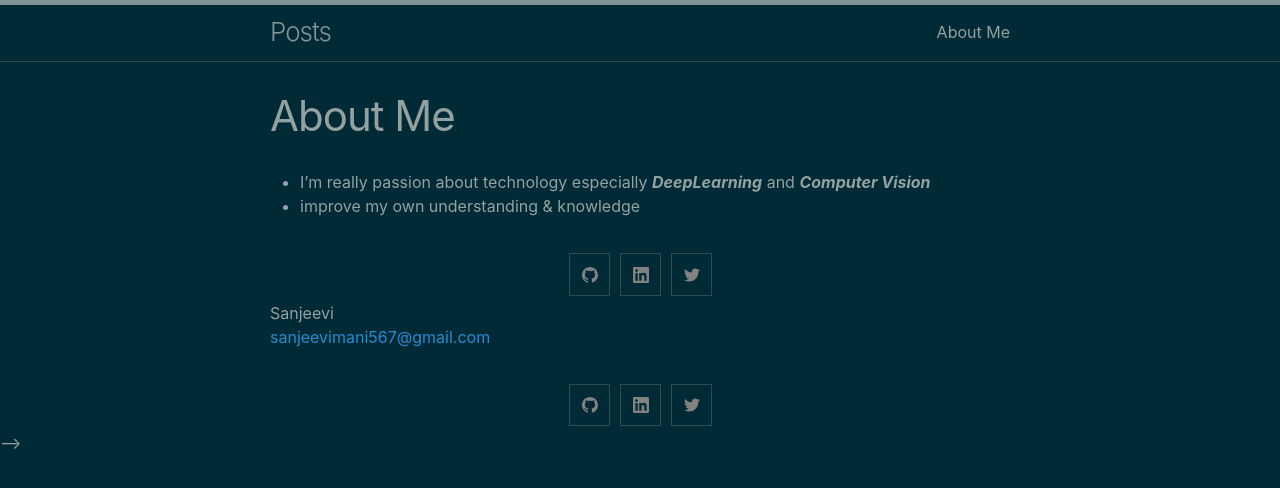
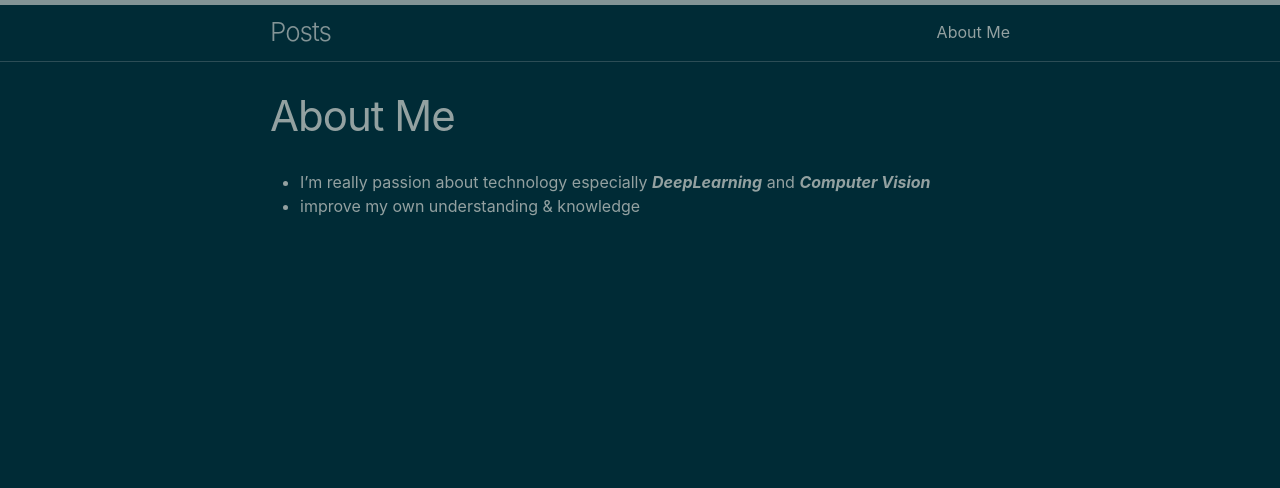
Before and after one commit to Sanjuvi/sanjeevi, a Jekyll site: the page built from about.md, in a window 1280 px wide. Shown: the top 488 px of the page. Built offline with Jekyll 4.4.1, drawn with Linux system fonts in a browser that asks for light colours.

Commit message:
Update page.html

```diff
--- a/_layouts/page.html
+++ b/_layouts/page.html
@@ -10,10 +10,6 @@ layout: default
   <div class="post-content">
     {{ content }}
   </div>
-  <div class="social-links">
-      {%- include social.html -%}
+
 
 </article>
-<!--<footer>
-   {%- include footer.html -%}
-</footer> -->
```
